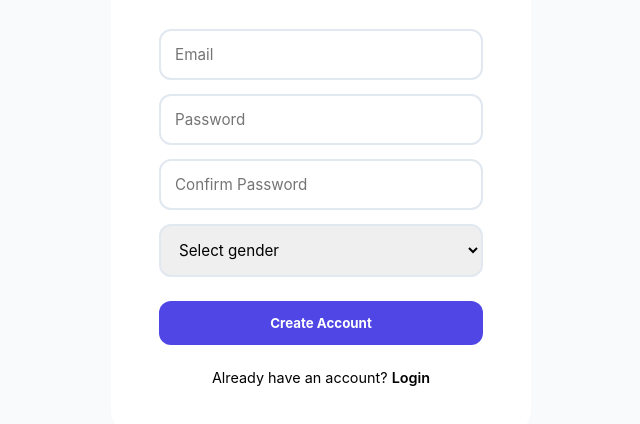
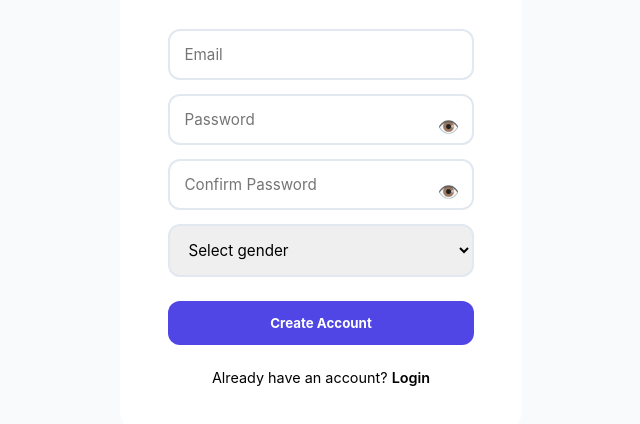
Before and after one commit to Suhafatima1234/task-manager-backend, a website: page public/register.html in a window 1280 px wide. Shown: the part 290-714 px from the top of the page, without its empty margins (319-959 px from the left). Drawn offline with Linux system fonts and the light colour scheme.

Commit message:
showpassword

```diff
--- a/package.json
+++ b/package.json
@@ -14,6 +14,7 @@
     "dotenv": "^17.2.3",
     "express": "^5.2.1",
     "jsonwebtoken": "^9.0.3",
-    "mongoose": "^9.1.2"
+    "mongoose": "^9.1.2",
+    "nodemailer": "^7.0.13"
   }
 }
--- a/public/auth.js
+++ b/public/auth.js
@@ -222,3 +222,8 @@ async function deleteTask(id) {
   showAlert("Task deleted successfully 🗑️");
   loadTasks();
 }
+
+function togglePassword(id) {
+  const input = document.getElementById(id);
+  input.type = input.type === "password" ? "text" : "password";
+}
--- a/public/register.html
+++ b/public/register.html
@@ -24,8 +24,16 @@
     </div>
 
     <input id="email" type="email" placeholder="Email">
-    <input id="password" type="password" placeholder="Password">
-    <input id="confirmPassword" type="password" placeholder="Confirm Password">
+
+   <div class="password-wrapper">
+  <input id="password" type="password" placeholder="Password">
+  <span class="toggle-eye" onclick="togglePassword('password')">👁️</span>
+</div>
+
+    <div class="password-wrapper">
+  <input id="confirmPassword" type="password" placeholder="Confirm Password">
+  <span class="toggle-eye" onclick="togglePassword('confirmPassword')">👁️</span>
+</div>
 
     <select id="gender">
       <option value="">Select gender</option>
--- a/public/styles.css
+++ b/public/styles.css
@@ -368,3 +368,27 @@ button.secondary {
   color: #0f172a;
   letter-spacing: -0.4px;
 }
+.password-wrapper {
+  position: relative;
+  width: 100%;
+}
+
+.password-wrapper input {
+  width: 100%;
+  padding-right: 45px; /* space for eye */
+}
+
+.toggle-eye {
+  position: absolute;
+  right: 14px;
+  top: 50%;
+  transform: translateY(-50%);
+  cursor: pointer;
+  font-size: 1.1rem;
+  color: #64748b;
+  user-select: none;
+}
+
+.toggle-eye:hover {
+  color: #4f46e5;
+}
```
Also changed, not shown: index.js (+58 -1 lines), public/login.html (+5 -1 lines), 1 other file.
